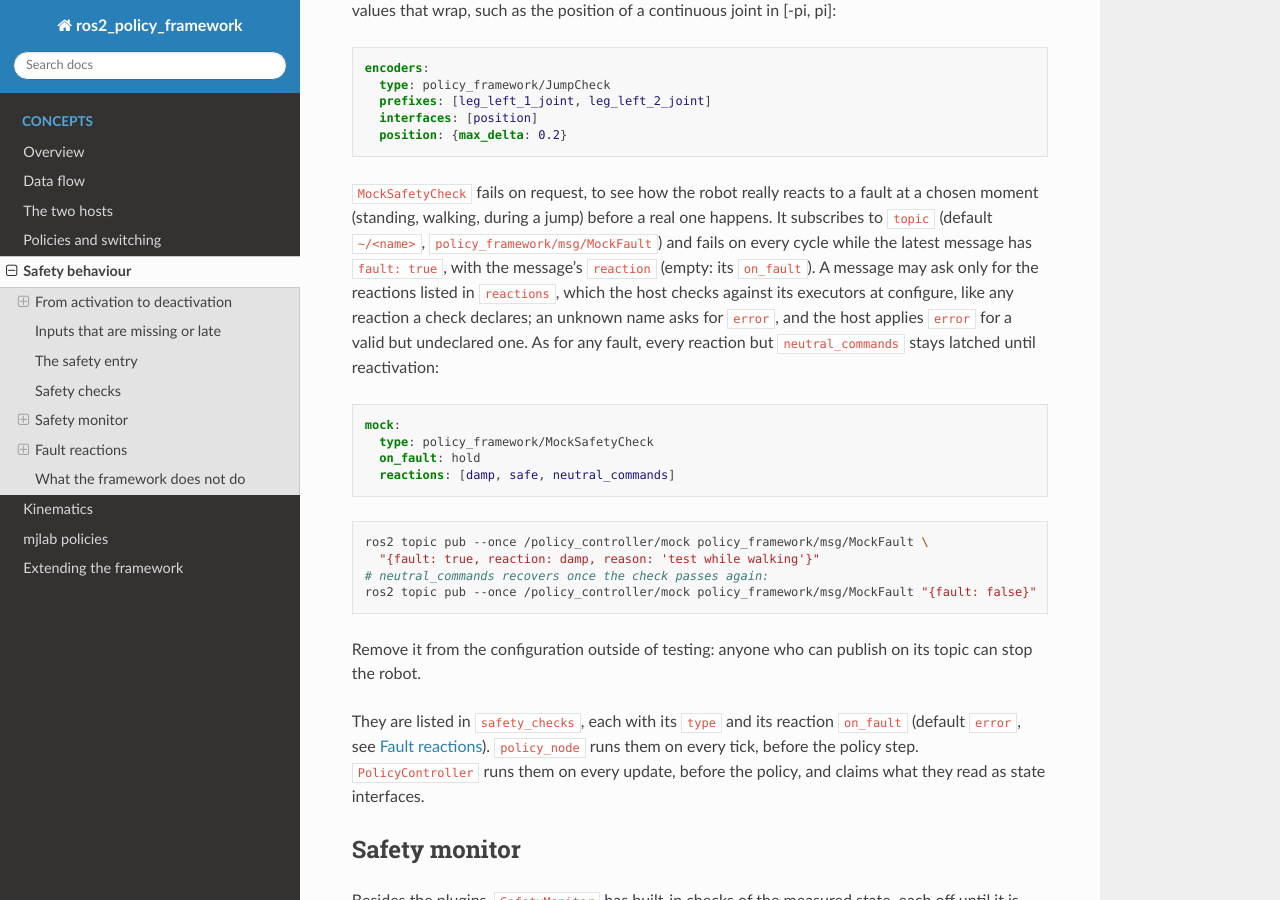
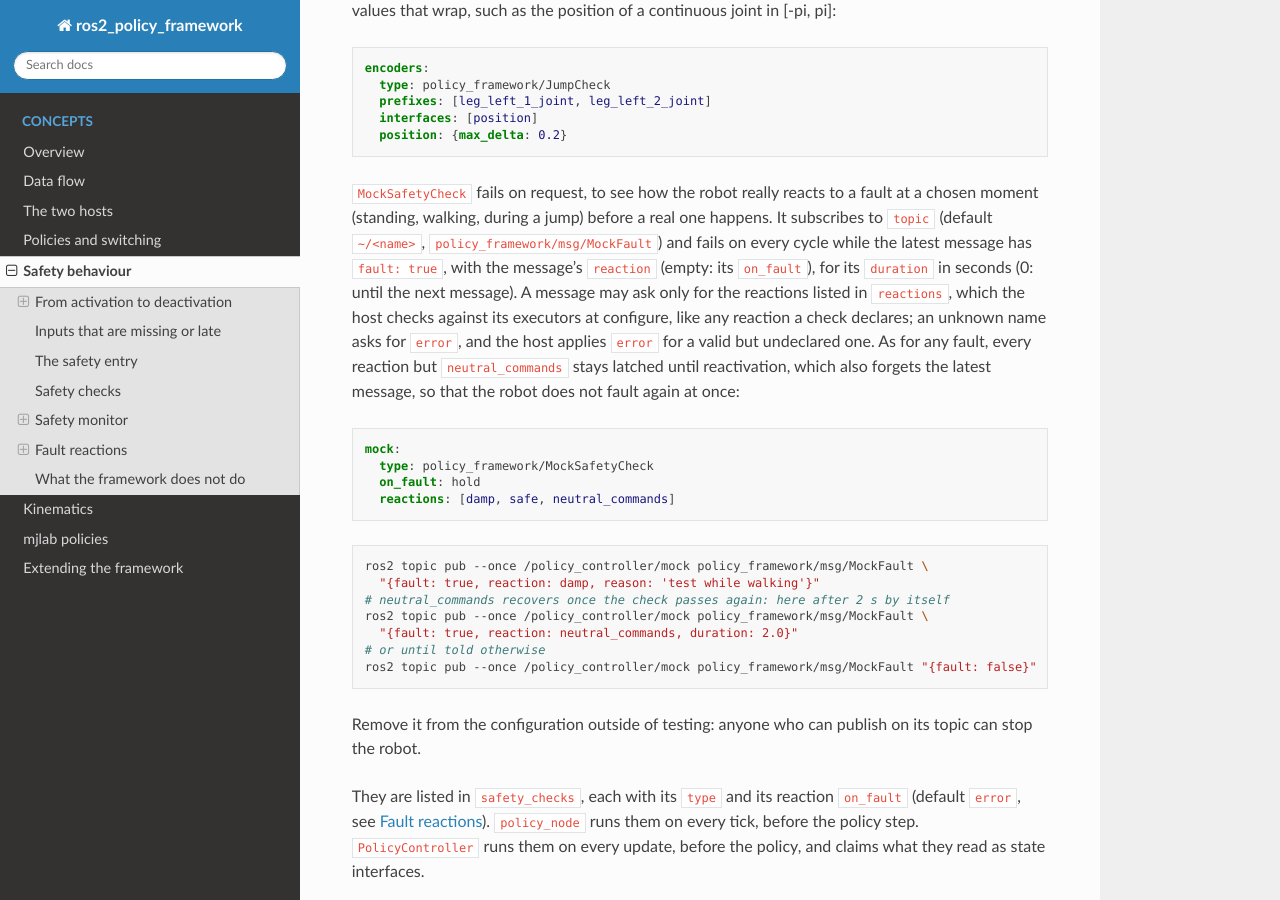
Before and after one commit to saikishor/ros2_policy_framework, a Sphinx documentation site: the page built from docs/safety.rst, in a window 1280 px wide and 900 px high, scrolled down 2480 px. Built offline with Sphinx 7.4.7 and the Read the Docs theme 3.1.0, drawn with Linux system fonts in a browser that asks for light colours.

Commit message:
Document the MockFault duration and the reset on reactivation

```diff
--- a/docs/safety.rst
+++ b/docs/safety.rst
@@ -181,10 +181,11 @@ jump. Do not use it on values that wrap, such as the position of a continuous jo
 moment (standing, walking, during a jump) before a real one happens. It subscribes to
 ``topic`` (default ``~/<name>``, ``policy_framework/msg/MockFault``) and fails on every cycle
 while the latest message has ``fault: true``, with the message's ``reaction`` (empty: its
-``on_fault``). A message may ask only for the reactions listed in ``reactions``, which the host
+``on_fault``), for its ``duration`` in seconds (0: until the next message). A message may ask only for the reactions listed in ``reactions``, which the host
 checks against its executors at configure, like any reaction a check declares; an unknown name
 asks for ``error``, and the host applies ``error`` for a valid but undeclared one. As for any
-fault, every reaction but ``neutral_commands`` stays latched until reactivation:
+fault, every reaction but ``neutral_commands`` stays latched until reactivation, which also
+forgets the latest message, so that the robot does not fault again at once:
 
 .. code-block:: yaml
 
@@ -197,7 +198,10 @@ fault, every reaction but ``neutral_commands`` stays latched until reactivation:
 
    ros2 topic pub --once /policy_controller/mock policy_framework/msg/MockFault \
      "{fault: true, reaction: damp, reason: 'test while walking'}"
-   # neutral_commands recovers once the check passes again:
+   # neutral_commands recovers once the check passes again: here after 2 s by itself
+   ros2 topic pub --once /policy_controller/mock policy_framework/msg/MockFault \
+     "{fault: true, reaction: neutral_commands, duration: 2.0}"
+   # or until told otherwise
    ros2 topic pub --once /policy_controller/mock policy_framework/msg/MockFault "{fault: false}"
 
 Remove it from the configuration outside of testing: anyone who can publish on its topic can
```
Also changed, not shown: README.md (+1 -1 lines).
